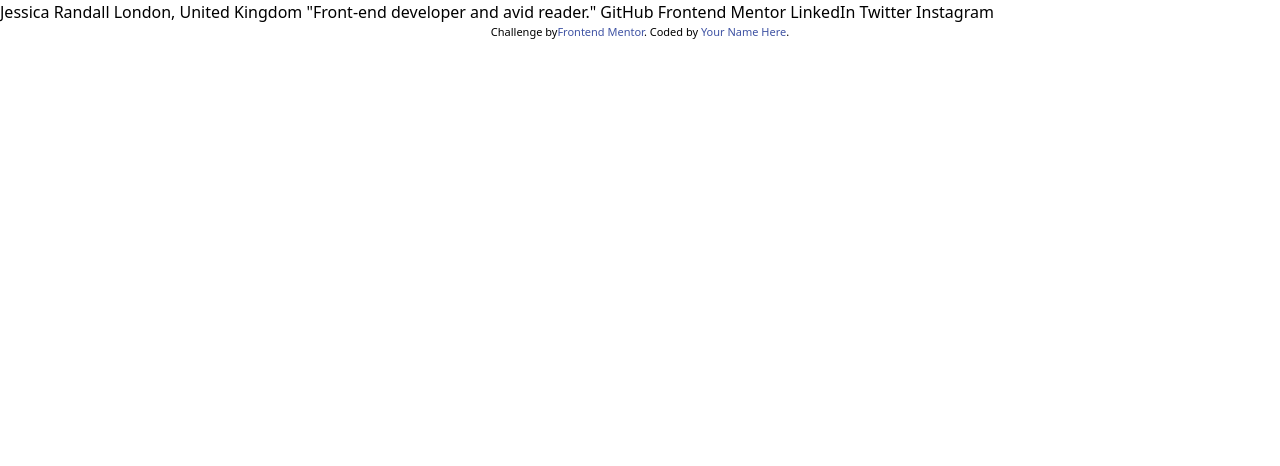
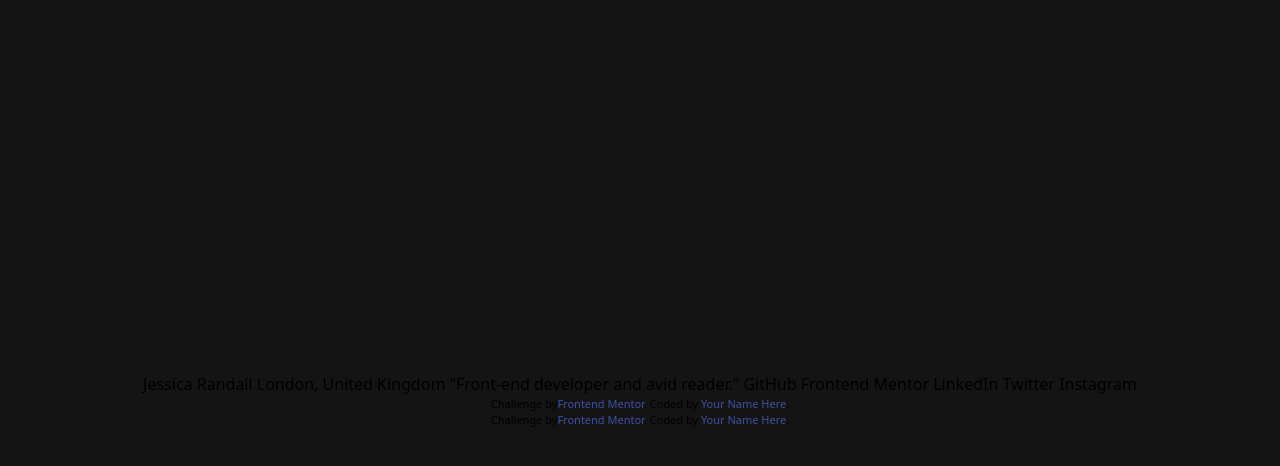
Before and after one commit to darcynoa/social-links-profile-main, a Next.js app: page / in a window 1280 px wide. Shown: the top 466 px of the page. Built offline with nearby package versions, Linux system fonts and the light colour scheme.

Commit message:
global themes and layout

```diff
--- a/app/globals.css
+++ b/app/globals.css
@@ -1,8 +1,10 @@
 @import "tailwindcss";
 
-:root {
-  --background: #ffffff;
-  --foreground: #171717;
+@theme {
+  --color-grey-900: hsl(0, 0%, 8%);
+  --color-grey-800: hsl(0, 0%, 12%);
+  --color-grey-700: hsl(0, 0%, 20%);
+  --color-accent: hsl(75, 94%, 57%);
 }
 
 .attribution {
--- a/app/layout.tsx
+++ b/app/layout.tsx
@@ -1,14 +1,9 @@
 import type { Metadata } from "next";
-import { Geist, Geist_Mono } from "next/font/google";
+import { Inter } from "next/font/google";
 import "./globals.css";
 
-const geistSans = Geist({
+const inter = Inter({
   variable: "--font-geist-sans",
-  subsets: ["latin"],
-});
-
-const geistMono = Geist_Mono({
-  variable: "--font-geist-mono",
   subsets: ["latin"],
 });
 
@@ -19,11 +14,17 @@ export const metadata: Metadata = {
 
 export default function RootLayout({ children }: LayoutProps<"/">) {
   return (
-    <html
-      lang="en"
-      className={`${geistSans.variable} ${geistMono.variable} h-full antialiased`}
-    >
-      <body className="min-h-full flex flex-col">{children}</body>
+    <html lang="en" className={`${inter.variable} h-full antialiased`}>
+      <body className="min-h-screen flex flex-col items-center justify-center bg-grey-900">
+        {children}
+        <footer className="attribution">
+          Challenge by
+          <a href="https://www.frontendmentor.io?ref=challenge">
+            Frontend Mentor
+          </a>
+          . Coded by <a href="#">Your Name Here</a>.
+        </footer>{" "}
+      </body>
     </html>
   );
 }
```
